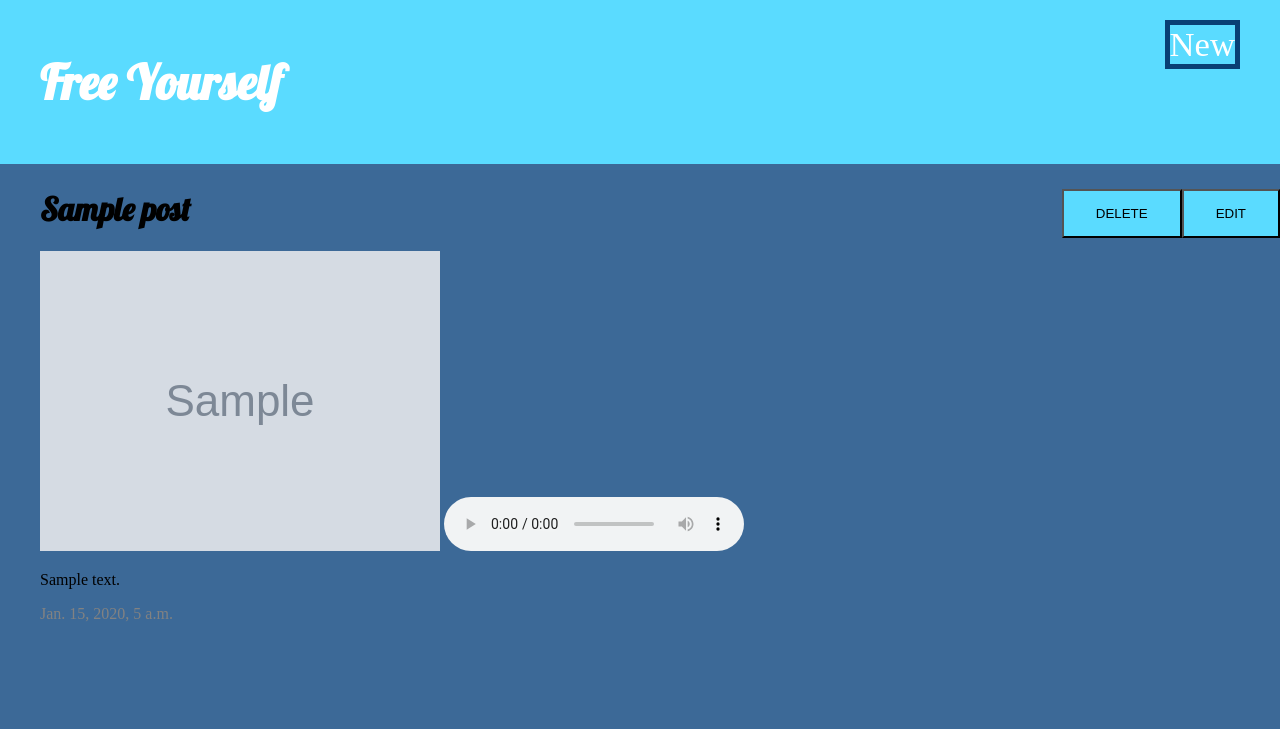
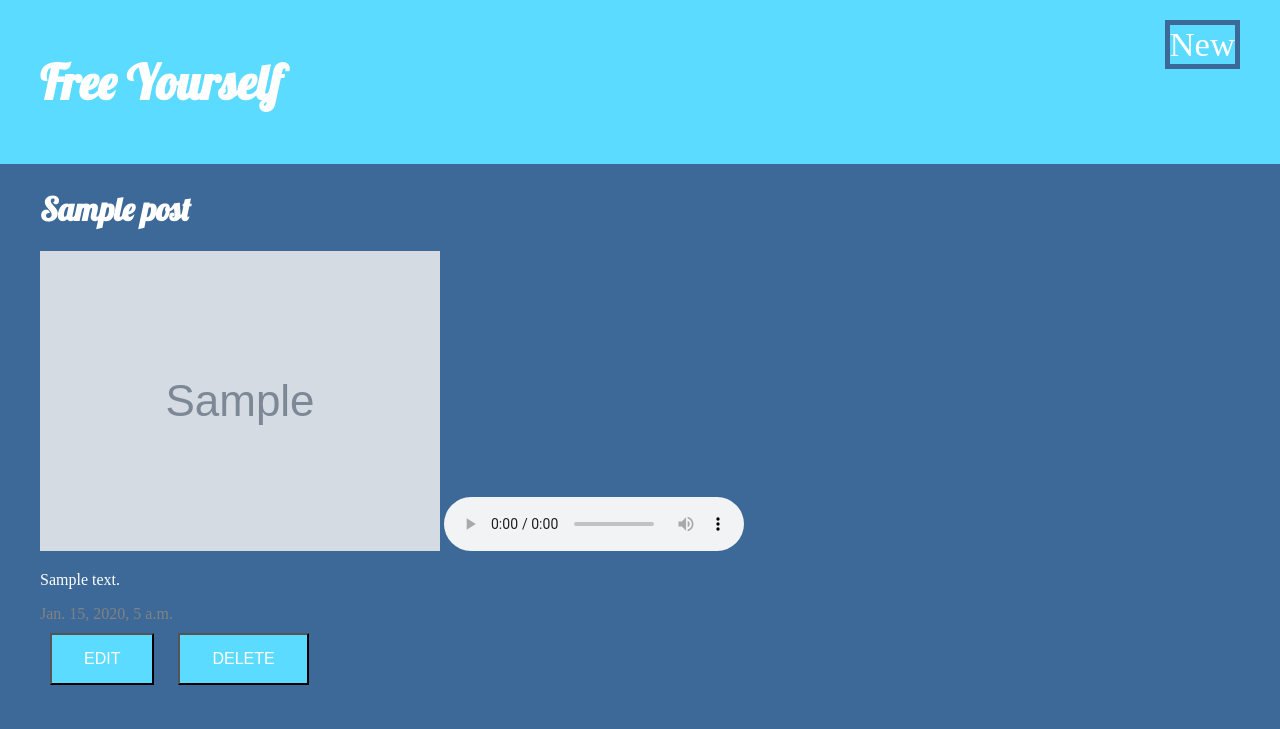
Before and after one commit to patricewhite/free-yourself, a Django app: page /post/1/ in a window 1280 px wide. Shown: the top 729 px of the page. Run offline with Django 3.2, Linux system fonts and the light colour scheme; a user stored in the database is signed in; tables that the repository leaves empty hold one stand-in row (values such as "Sample post"); grey boxes marked "Sample" are stand-in pictures.

Commit message:
Css done

```diff
--- a/blog/static/css/blog.css
+++ b/blog/static/css/blog.css
@@ -6,6 +6,8 @@ h1 a {
 body {
   margin: 0;
   background-color: #3C6997;
+  color: white;
+  font-size: 16px;
 }
 
 .page-header {
@@ -74,7 +76,7 @@ h1, h2, h3, h4 {
   float: right;
   font-size: 26pt;
   margin-right: 20px;
-  border: 5px solid #094074;
+  border: 5px solid #3C6997;
 }
 
 .top-menu:hover {
@@ -86,17 +88,24 @@ h1, h2, h3, h4 {
 }
 
 .post h1 a, .post h1 a:visited {
-    color: #000000;
+    color: #5ADBFF;
 }
 
 .btn {
-  float: right;
   padding: 15px 32px;
   background-color: #5ADBFF;
+  font-size: 16px;
+  cursor: pointer;
+  text-align: center;
+  text-decoration: none;
+  outline: none;
+  margin: 10px;
+  color: white;
 }
 
 .title, .published{
   text-align: center;
+  color: #5ADBFF;
 }
 
 .text {
--- a/blog/templates/blog/post_detail.html
+++ b/blog/templates/blog/post_detail.html
@@ -2,10 +2,6 @@
 
 {% block content %}
     <div class="post">
-      {% if user.is_authenticated %}
-          <a href="{% url 'post_edit' pk=post.pk %}"><button class="edit btn">EDIT</button></a>
-          <a href="{% url 'post_remove' pk=post.pk %}"><button class="delete btn">DELETE</button></a>
-      {% endif %}
         <h1>{{ post.title }}</h1>
         {% if post.image %}
             <img src="{{ post.image.url }}">
@@ -20,5 +16,9 @@
                 {{ post.published_date }}
             </div>
         {% endif %}
+        {% if user.is_authenticated %}
+            <a href="{% url 'post_edit' pk=post.pk %}"><button class="btn">EDIT</button></a>
+            <a href="{% url 'post_remove' pk=post.pk %}"><button class="btn">DELETE</button></a>
+        {% endif %}
     </div>
 {% endblock %}
```
Also changed, not shown: media/awesometestedwhite_fullpic.png (added).
